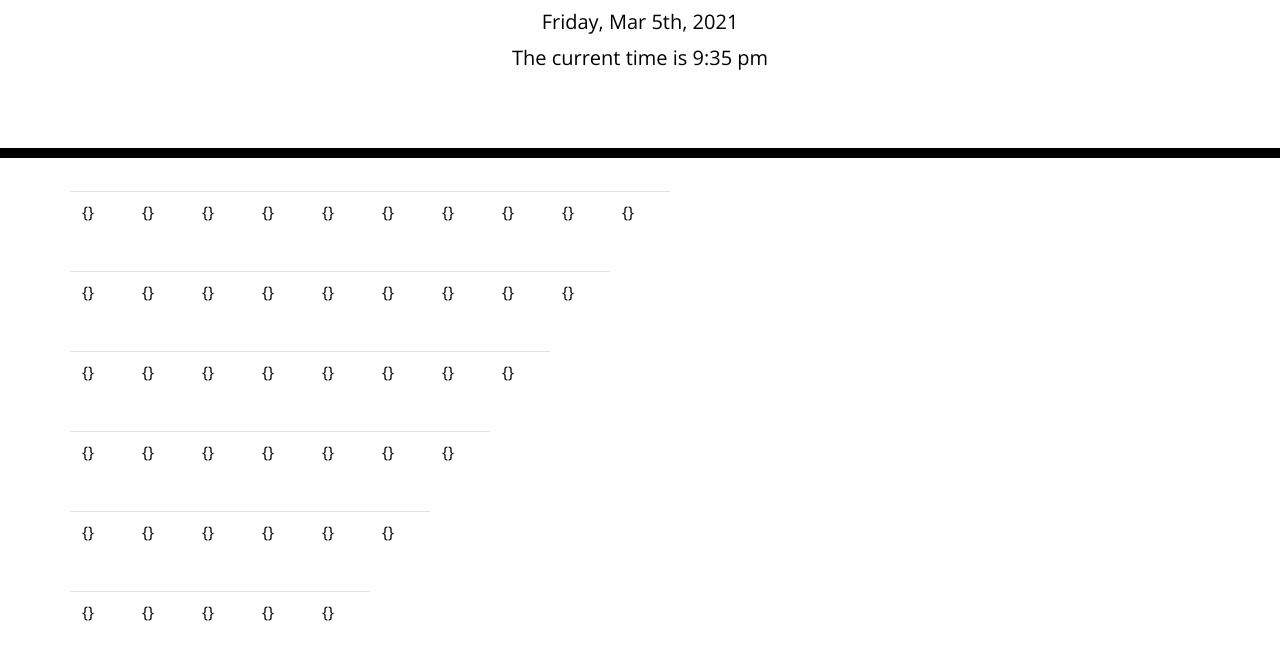
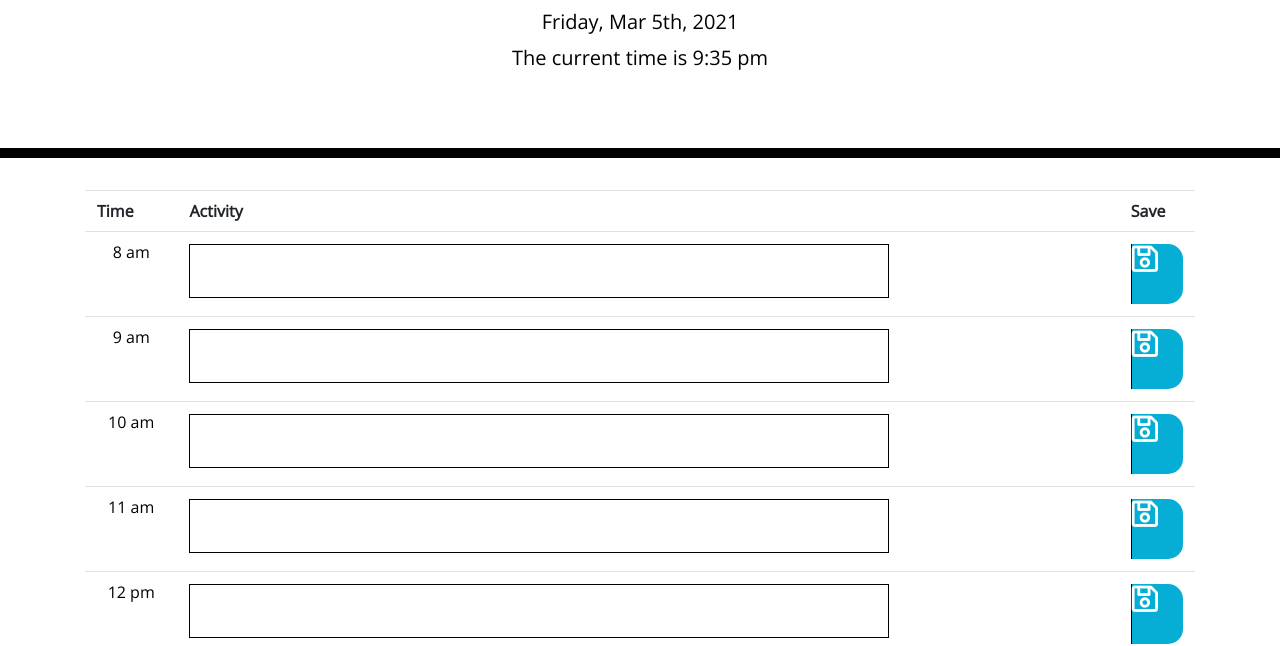
Before and after one commit to cbmartinez42/workday-planner, a plain HTML site: page index.html in a window 1280 px wide. Shown: the part 182-828 px from the top of the page. Drawn offline with nearby package versions, Linux system fonts and the light colour scheme.

Commit message:
updating with table code

```diff
--- a/assets/css/style.css
+++ b/assets/css/style.css
@@ -5,8 +5,8 @@ body {
 }
 
 textarea {
-  background: transparent;
-  border: none;
+  background: transparent;  /* transparent */
+  border: 1px solid black; /* none */
   resize: none;
   color: #000000;
   border-left: 1px solid black;
@@ -64,9 +64,17 @@ textarea {
   border-bottom-right-radius: 15px;
   background-color: #06AED5;
   color: white;
+  align-self: center;
+  font-size: 30px;
+  height: 60px;
+
 }
 
-.saveBtn i:hover {
-  font-size: 20px;
+.saveBtn:hover {
+  font-size: 40px;
   transition: all .3s ease-in-out;
 }
+
+.far {
+  justify-items: center;
+}
--- a/assets/js/script.js
+++ b/assets/js/script.js
@@ -1,7 +1,4 @@
 // let myPlanner = document.getElementById('#myPlanner')
-
-
-
 
 
 
@@ -35,38 +32,59 @@ setInterval(update, 1000); // should this be every second, or less often to use
 
         // let thisTime;
 
-	// 	// change color when the time has elapsed
-    // if (moment(time, "h a").isSame(moment(), "hour")) {
-    //     thisTime = "present";
-    // } else if (moment(time, "h a").isAfter(moment())) {
-    //     thisTime = "future";
-    // } else if (moment(time, "h a").isBefore(moment())) {
-    //     thisTime = "past";
-    // }
-
-
-// save button
+    // save button eventlistener
+    $('.far').click(function() {
+        console.log('Save Button clicked!');
+    });
 
 });
 
+
+
 // initialize planner
 function initializePlanner() {
-    let starterPlanner = {};
+// let starterPlanner = [];
+let th1 = $('<th>')
+    .text('Time');
+let th2 = $('<th>')
+.text('Activity');
+let th3 = $('<th>')
+.text('Save');
+let tr = $("<tr>")
+    // .addClass("row time-block");
+$('#myPlanner').append(tr);
+$('#myPlanner').append([th1, th2, th3]);
 
 for (var i = 8; i < 18; i++) {
-        starterPlanner[moment(i, 'H').format('h a')] = '';
+    const plannerTime = moment(i, 'H').format('h a');
+    const textareaTime = moment(i, 'H').format('h');
+    const div = $('<div>').addClass('saveBtn');
+    const save = $("<i>").addClass("far fa-save");
+    const activityHour = document.getElementsByClassName('activity-hour')
+    const activityEl = document.getElementsByTagName('textarea')
+    div.append(save)
     let tr = $("<tr>")
-            .addClass("row time-block");
-        let tdTime = $("<td>")
-            .addClass("hour")
-            .text(JSON.stringify(time));
-        // allow user to click in the activity section to type an activity
-        let tdActivity = $("<td>")
-            .addClass("textArea");
+        // .addClass("row time-block");
+    let col1 = $("<td>")
+        .addClass("time-block hour")
+        .text(plannerTime);
+    let col2 = $("<td>")
+        .append($("<textarea>"))
+        .addClass(textareaTime);
+    let col3 = $("<td>")
+        .append(div)
+
+    // change color when the time has elapsed
+    if (moment(time, "h").isSame(moment(), plannerTime)) {
+        $('textarea').addClass("present");
+    } else if (moment(time, "h a").isAfter(moment())) {
+        activityHour = "future";
+    } else if (moment(time, "h a").isBefore(moment())) {
+        activityHour = "past";
+    }
+
+
+    $(tr).append([col1, col2, col3])
     $('#myPlanner').append(tr);
-        $('.row').append(tdTime);
-        $('.row').append(tdActivity);
 }
-    console.log(starterPlanner);
-    return starterPlanner;
 }
```
Also changed, not shown: assets/js/script2.js (deleted, +0 -82 lines), index.html (line endings or trailing spaces). Lines whose indentation alone changed are shown as unchanged.
